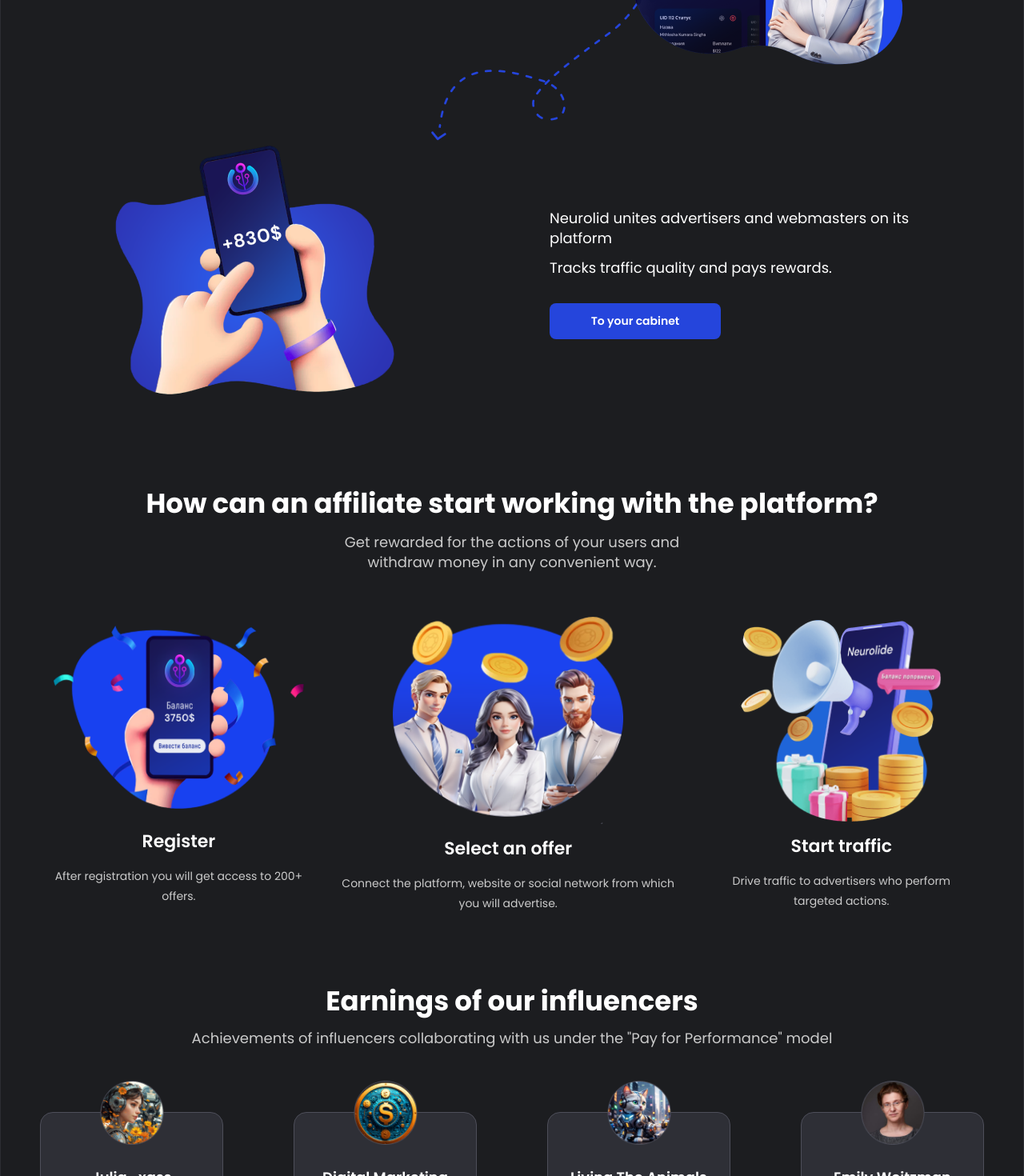
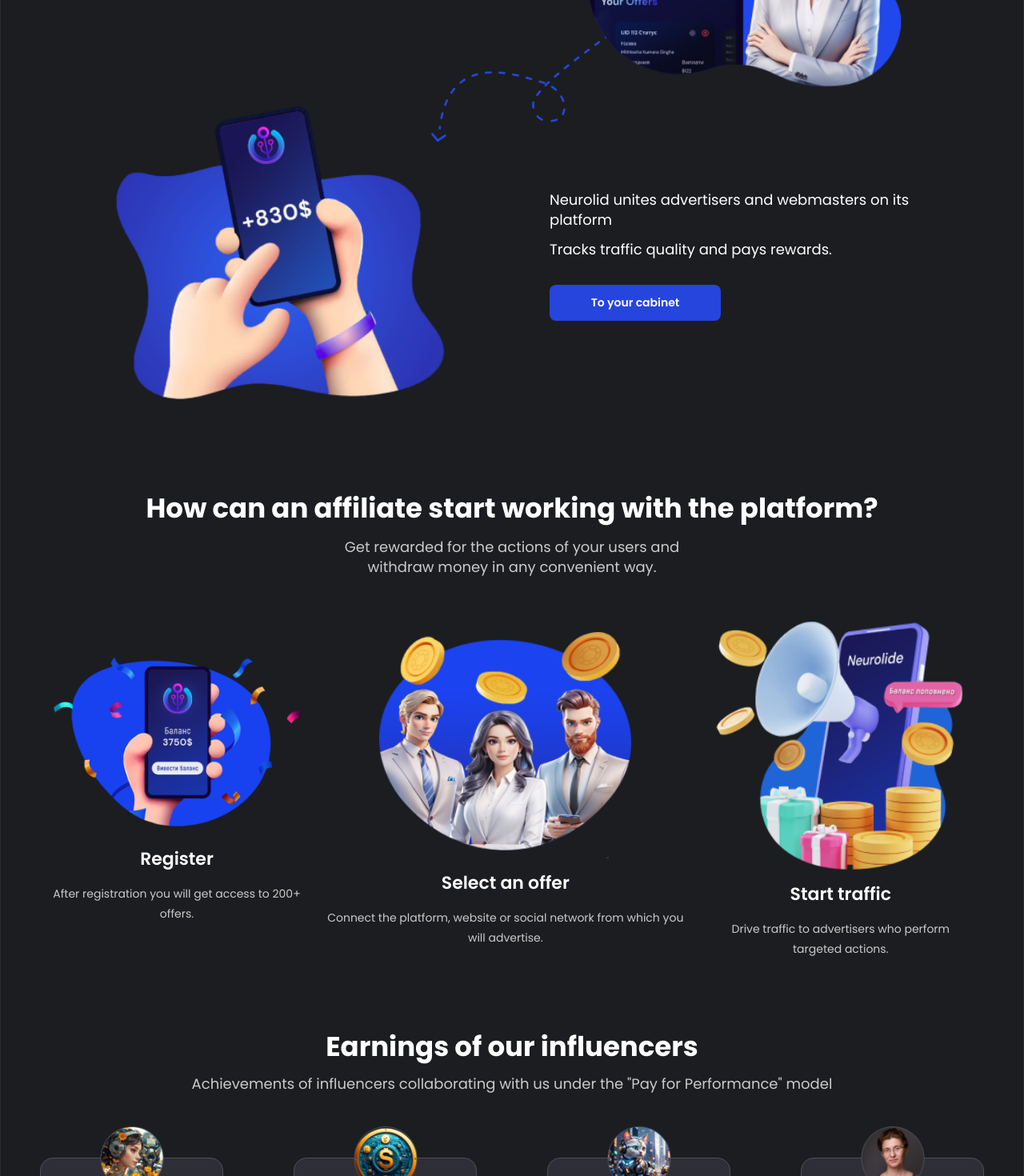
Before and after one commit to Myroslava1408/Myroslava1408.github.io, a plain HTML site: page index.html in a window 1280 px wide. Shown: the part 1300-2770 px from the top of the page at 80% size. Drawn offline with nearby package versions, Linux system fonts and the light colour scheme; a web font is replaced by a local one.

Commit message:
Fix sizes img

```diff
--- a/index.html
+++ b/index.html
@@ -59,7 +59,7 @@
             </h2>
         </div>
         <div class="container flex flex-col">
-            <div class="flex md:gap-20 gap-0 second-part flex-col">
+            <div class="flex second-part flex-col">
                 <div class="flex justify-between md:flex-row flex-col items-center">
                     <img src="./img/img_sec_one.png" alt="img">
                     <div class="flex text-second text-animation gap-3 flex-col" id="animated-paragraph">
@@ -110,7 +110,7 @@
                 </div>
                 <div class="flex blocks-row md:flex-row pt-10 items-center justify-between flex-col">
                     <div class="flex items-center p-4 flex-col gap-4">
-                        <img class="w-96 h-60 pb-2.5" src="./img/platform_one.png" alt="photo">
+                        <img class="img-first pb-2.5" src="./img/platform_one.png" alt="photo">
                         <h3 class="text-white text-center">Register</h3>
                         <p class="text-white text-center">After registration you will get access to 200+ offers.</p>
                     </div>
--- a/style.css
+++ b/style.css
@@ -66,7 +66,7 @@
     background: rgba(37, 69, 220, 1);
 }
 .section-first img {
-    max-width: 516px;
+    max-width: 580px;
     width: 100%;
     height: 418px;
 }
@@ -401,6 +401,19 @@
     opacity: 1;
     transform: translateY(0);
 }
+.second-part img {
+    max-width: 419px;
+    width: 100%;
+}
+.img-first {
+    max-width: 350px!important;
+    min-width: 310px!important;
+    width: 100%;
+}
+.wrap-block .blocks-row img {
+    max-width: 315px!important;
+    width: 100%;
+}
 @media (max-width: 768px) {
     .section-first h1 {
         font-size: 17px;
```
